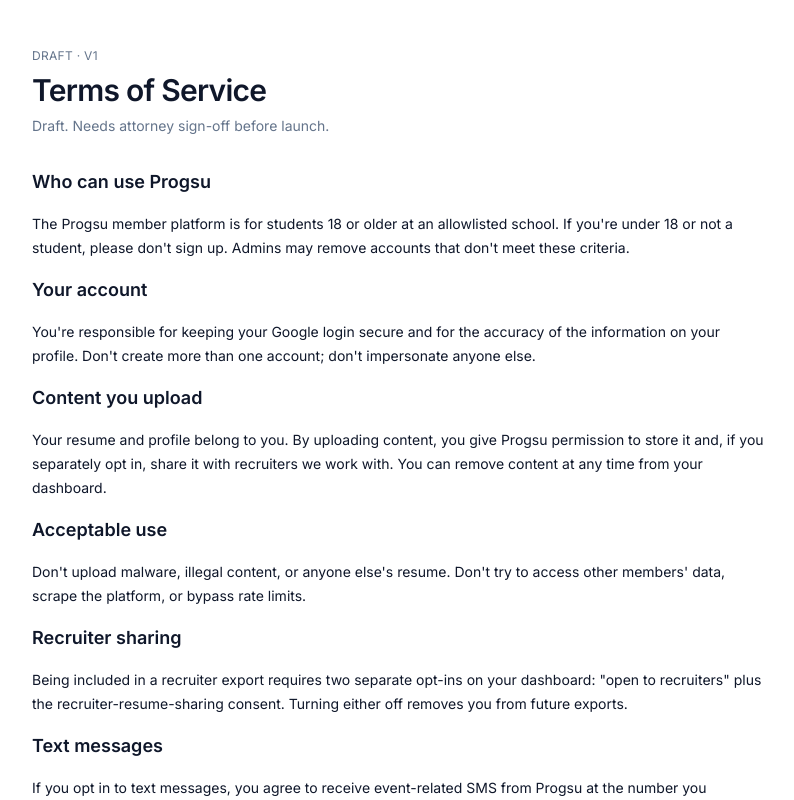
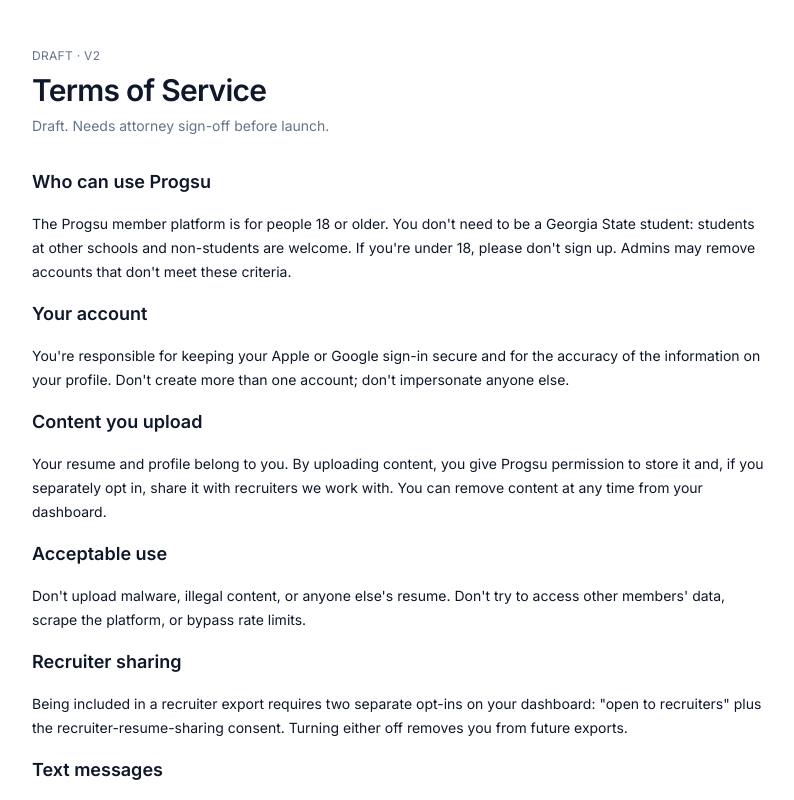
Before and after one commit to progsu-official/progsu-platform, a Next.js app: page /terms in a window 1280 px wide. Shown: the top 800 px of the page, without its empty margins (240-1034 px from the left). Built offline with nearby package versions, Linux system fonts and the light colour scheme.

Commit message:
fix(legal): open terms eligibility to all adults and bump terms to v2; correct member URL host in privacy policy

```diff
--- a/app/privacy/page.tsx
+++ b/app/privacy/page.tsx
@@ -129,7 +129,7 @@
             settings
           </Link>
           . When it&apos;s on, other progsu members can visit{" "}
-          <span className="font-mono text-xs">progsu.app/members/&lt;your-slug&gt;</span>{" "}
+          <span className="font-mono text-xs">members.progsu.com/members/&lt;your-slug&gt;</span>{" "}
           and see a sanitized view of your profile.
         </p>
         <p>
--- a/app/terms/page.tsx
+++ b/app/terms/page.tsx
@@ -7,7 +7,7 @@
     <main className="mx-auto max-w-3xl px-4 py-12">
       <header className="mb-8 space-y-2">
         <p className="text-xs uppercase tracking-wide text-muted-foreground">
-          Draft · v1
+          Draft · v2
         </p>
         <h1 className="text-3xl font-semibold tracking-tight">Terms of Service</h1>
         <p className="text-sm text-muted-foreground">
@@ -18,15 +18,16 @@
       <article className="prose prose-sm max-w-none space-y-4 text-sm leading-6">
         <h2 className="text-lg font-semibold">Who can use Progsu</h2>
         <p>
-          The Progsu member platform is for students 18 or older at an
-          allowlisted school. If you&apos;re under 18 or not a student, please
-          don&apos;t sign up. Admins may remove accounts that don&apos;t meet
-          these criteria.
+          The Progsu member platform is for people 18 or older. You don&apos;t
+          need to be a Georgia State student: students at other schools and
+          non-students are welcome. If you&apos;re under 18, please don&apos;t
+          sign up. Admins may remove accounts that don&apos;t meet these
+          criteria.
         </p>
 
         <h2 className="text-lg font-semibold">Your account</h2>
         <p>
-          You&apos;re responsible for keeping your Google login secure and for
+          You&apos;re responsible for keeping your Apple or Google sign-in secure and for
           the accuracy of the information on your profile. Don&apos;t create
           more than one account; don&apos;t impersonate anyone else.
         </p>
```
Also changed, not shown: 1 other file (tests, documents, lock files or other folders).
